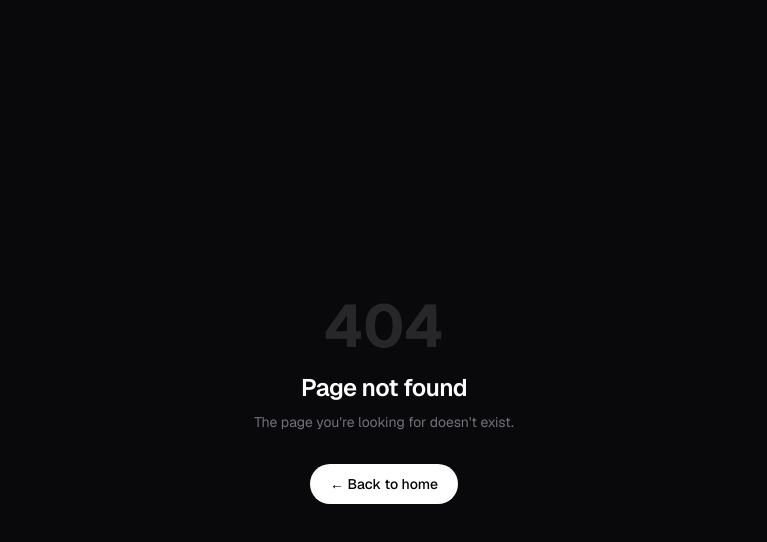
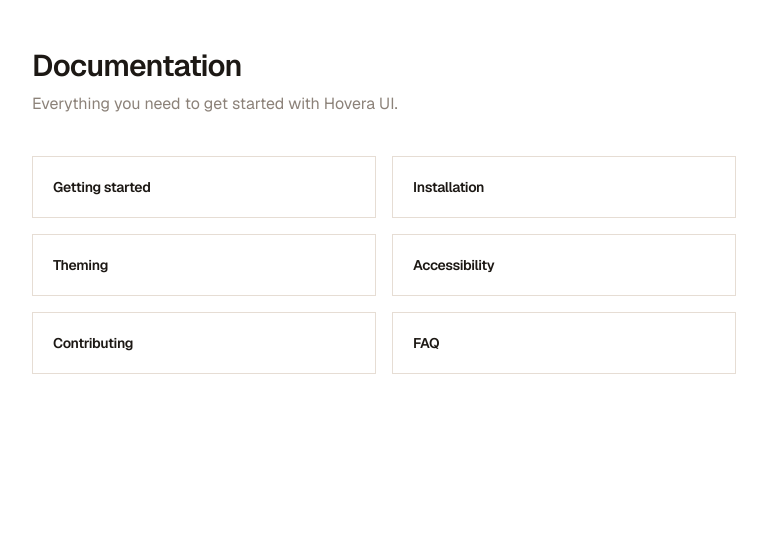
Before and after one commit to WebDevAmey/HoveraUI, a Next.js app: page /docs in a window 1280 px wide. Before the commit this address had no page. Shown: the top 542 px of the page, without its empty margins (256-1023 px from the left). Built offline with nearby package versions, Linux system fonts and the light colour scheme.

Commit message:
brought back the docs button that routes to the docs

```diff
--- /dev/null
+++ b/src/app/docs/page.tsx
@@ -0,0 +1,32 @@
+import type { Metadata } from "next";
+import Link from "next/link";
+import { GUIDES } from "@/components/docs/DocsSidebar";
+
+export const metadata: Metadata = {
+  title: "Documentation",
+  description: "Guides and reference for using Hovera UI in your projects.",
+};
+
+export default function DocsIndexPage() {
+  return (
+    <div className="mx-auto max-w-3xl px-4 py-12 md:px-8">
+      <h1 className="text-3xl font-semibold tracking-tight text-foreground">Documentation</h1>
+      <p className="mt-2 text-base text-muted-foreground">
+        Everything you need to get started with Hovera UI.
+      </p>
+      <div className="mt-10 grid gap-4 sm:grid-cols-2">
+        {GUIDES.map((guide) => (
+          <Link
+            key={guide.slug}
+            href={`/docs/${guide.slug}`}
+            className="group border border-border bg-card p-5 transition-shadow hover:shadow-[var(--shadow-card)]"
+          >
+            <h2 className="text-sm font-semibold tracking-tight text-foreground group-hover:underline">
+              {guide.name}
+            </h2>
+          </Link>
+        ))}
+      </div>
+    </div>
+  );
+}
--- a/src/components/layout/SiteNav.tsx
+++ b/src/components/layout/SiteNav.tsx
@@ -45,6 +45,13 @@ export default function SiteNav({ onOpenCommand }: SiteNavProps) {
             </motion.button>
           )}
 
+          <Link
+            href="/docs"
+            className="hidden h-8 items-center px-3 text-sm text-foreground/60 transition-colors hover:bg-secondary hover:text-foreground sm:flex"
+          >
+            Docs
+          </Link>
+
           <motion.div whileHover={prefersReducedMotion ? undefined : { scale: 1.05 }} whileTap={prefersReducedMotion ? undefined : { scale: 0.95 }}>
             <Link
               href="https://github.com/WebDevAmey/HoveraUI"
```
